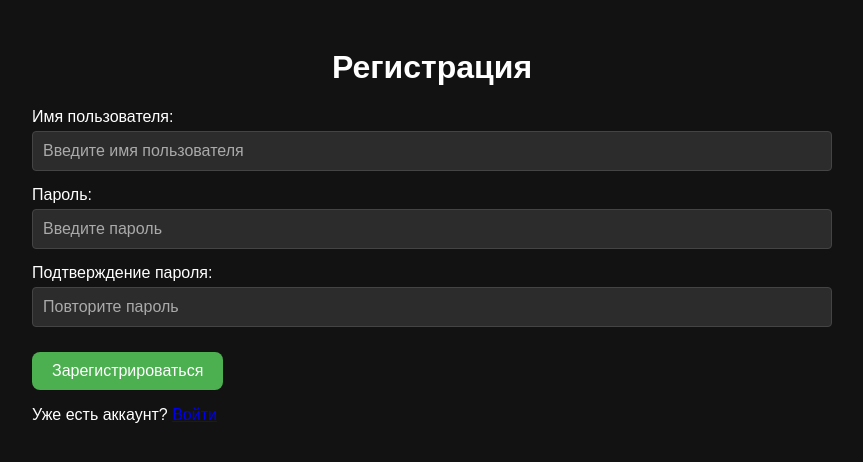
After one commit to Merukkubus/CCaE, a Django app: page /register/ in a window 1280 px wide. The commit adds this page. Shown: the top 462 px of the page, without its empty margins (208-1071 px from the left). Run offline with Django 5.2, Linux system fonts and the light colour scheme; some libraries are stand-ins or nearby versions.

Commit message:
Регистрация пользователей

```diff
--- a/docker_api/docker_api/settings.py
+++ b/docker_api/docker_api/settings.py
@@ -137,3 +137,5 @@ STATICFILES_DIRS = [ os.path.join(BASE_DIR, "static"), ]
 # https://docs.djangoproject.com/en/5.1/ref/settings/#default-auto-field
 
 DEFAULT_AUTO_FIELD = 'django.db.models.BigAutoField'
+
+LOGIN_URL = None
--- a/docker_api/docker_api/urls.py
+++ b/docker_api/docker_api/urls.py
@@ -2,10 +2,11 @@ from django.urls import path, include
 from django.contrib import admin
 from django.conf import settings
 from django.conf.urls.static import static
-from .views import index, login_page
+from .views import index, login_page, register_page
 
 urlpatterns = [
     path('', index, name='index'),
+    path('register/', register_page, name='register'),
     path('login/', login_page, name='login'),
     path('api/', include('execution.urls')),
     path('admin/', admin.site.urls),
--- a/docker_api/docker_api/views.py
+++ b/docker_api/docker_api/views.py
@@ -1,7 +1,12 @@
-from django.shortcuts import render
+from django.shortcuts import render, redirect
+
 
 def index(request):
     return render(request, 'index.html')
 
 def login_page(request):
     return render(request, 'login.html')
+
+def register_page(request):
+    print("Попытка открыть:", request.path)
+    return render(request, 'register.html')
--- a/docker_api/execution/templates/base.html
+++ b/docker_api/execution/templates/base.html
@@ -21,6 +21,11 @@
     </div>
 
     <script src="https://cdn.jsdelivr.net/npm/sweetalert2@11"></script>
-    <script src="/static/js/script.js"></script>
+    {% if request.path == '/login/' or request.path == '/register/' %}
+        <script src="/static/js/auth.js"></script>
+    {% else %}
+        <script src="/static/js/script.js"></script>
+    {% endif %}
+
 </body>
 </html>
--- /dev/null
+++ b/docker_api/execution/templates/register.html
@@ -0,0 +1,72 @@
+{% extends 'base.html' %}
+
+{% block title %}Регистрация{% endblock %}
+
+{% block content %}
+<h1>Регистрация</h1>
+
+<div class="form-group">
+    <label for="username">Имя пользователя:</label>
+    <input type="text" id="username" placeholder="Введите имя пользователя">
+</div>
+
+<div class="form-group">
+    <label for="password">Пароль:</label>
+    <input type="password" id="password" placeholder="Введите пароль">
+</div>
+
+<div class="form-group">
+    <label for="confirm-password">Подтверждение пароля:</label>
+    <input type="password" id="confirm-password" placeholder="Повторите пароль">
+</div>
+
+<button id="register-btn">Зарегистрироваться</button>
+
+<div class="form-group" style="margin-top: 15px;">
+    <p>Уже есть аккаунт? <a href="/login/">Войти</a></p>
+</div>
+
+<script>
+document.getElementById('register-btn').addEventListener('click', async () => {
+    const username = document.getElementById('username').value.trim();
+    const password = document.getElementById('password').value.trim();
+    const confirmPassword = document.getElementById('confirm-password').value.trim();
+
+    if (!username || !password || !confirmPassword) {
+        Swal.fire({ icon: 'error', title: 'Ошибка', text: 'Заполните все поля!' });
+        return;
+    }
+
+    if (password !== confirmPassword) {
+        Swal.fire({ icon: 'error', title: 'Ошибка', text: 'Пароли не совпадают!' });
+        return;
+    }
+
+    try {
+        const response = await fetch('/api/register/', {
+            method: 'POST',
+            headers: { 'Content-Type': 'application/json' },
+            body: JSON.stringify({ username, password })
+        });
+
+        const data = await response.json();
+
+        if (response.ok) {
+            Swal.fire({
+                icon: 'success',
+                title: 'Регистрация прошла успешно!',
+                text: 'Теперь вы можете войти',
+                confirmButtonText: 'Перейти к входу'
+            }).then(() => window.location.href = '/login/');
+        } else {
+            let message = data.detail || 'Ошибка регистрации';
+            if (data.username) message = `Имя пользователя: ${data.username.join(', ')}`;
+            Swal.fire({ icon: 'error', title: 'Ошибка', text: message });
+        }
+    } catch (err) {
+        console.error(err);
+        Swal.fire({ icon: 'error', title: 'Ошибка', text: 'Не удалось связаться с сервером' });
+    }
+});
+</script>
+{% endblock %}
--- a/docker_api/execution/urls.py
+++ b/docker_api/execution/urls.py
@@ -1,7 +1,7 @@
 from django.urls import path
 from rest_framework_simplejwt.views import TokenObtainPairView, TokenRefreshView
 
-from .views import ExecuteCodeView, InstallPackageView, PythonVersionListView
+from .views import ExecuteCodeView, InstallPackageView, PythonVersionListView, RegisterView
 
 urlpatterns = [
     path('execute/', ExecuteCodeView.as_view(), name='execute_code'),
@@ -9,4 +9,5 @@ urlpatterns = [
     path('token/', TokenObtainPairView.as_view(), name='token_obtain_pair'),
     path('token/refresh/', TokenRefreshView.as_view(), name='token_refresh'),
     path('versions/', PythonVersionListView.as_view(), name='python_versions'),
+    path('register/', RegisterView.as_view(), name='register_api'),
 ]
--- a/docker_api/static/css/styles.css
+++ b/docker_api/static/css/styles.css
@@ -82,3 +82,22 @@ select#python-version {
 .logout-button button:hover {
     background-color: darkred;
 }
+
+input[type="text"],
+input[type="password"] {
+    background-color: #2c2c2c;
+    color: #ffffff;
+    border: 1px solid #444;
+    padding: 10px;
+    border-radius: 4px;
+    width: 100%;
+    box-sizing: border-box;
+}
+
+input::placeholder {
+    color: #aaa;
+}
+
+.form-group {
+    margin-bottom: 15px;
+}
--- /dev/null
+++ b/docker_api/static/js/auth.js
@@ -0,0 +1,42 @@
+document.addEventListener('DOMContentLoaded', () => {
+    const path = window.location.pathname;
+    const isLoginPage = path === '/login/' || path === '/login';
+    const isRegisterPage = path === '/register/' || path === '/register';
+
+    const accessToken = localStorage.getItem('access_token');
+    const refreshToken = localStorage.getItem('refresh_token');
+
+    // Если пользователь уже авторизован — отправляем на главную
+    if (accessToken && refreshToken) {
+        window.location.href = '/';
+    }
+});
+
+async function loginUser() {
+    const username = document.getElementById('username').value;
+    const password = document.getElementById('password').value;
+
+    try {
+        const response = await fetch('/api/token/', {
+            method: 'POST',
+            headers: { 'Content-Type': 'application/json' },
+            body: JSON.stringify({ username, password })
+        });
+
+        const data = await response.json();
+
+        if (response.ok) {
+            localStorage.setItem('access_token', data.access);
+            localStorage.setItem('refresh_token', data.refresh);
+
+            Swal.fire({ icon: 'success', title: 'Вы успешно вошли!', timer: 1500, showConfirmButton: false });
+
+            setTimeout(() => { window.location.href = '/'; }, 1500);
+        } else {
+            Swal.fire({ icon: 'error', title: 'Ошибка входа', text: data.detail || 'Неверные учетные данные' });
+        }
+    } catch (error) {
+        console.error('Ошибка логина:', error);
+        Swal.fire({ icon: 'error', title: 'Ошибка сервера', text: 'Не удалось выполнить вход' });
+    }
+}
```
Also changed, not shown: docker_api/execution/serializers.py (+15 -0 lines), docker_api/execution/templates/login.html (+14 -4 lines), docker_api/execution/views.py (+19 -8 lines), docker_api/static/js/script.js (+47 -42 lines).
